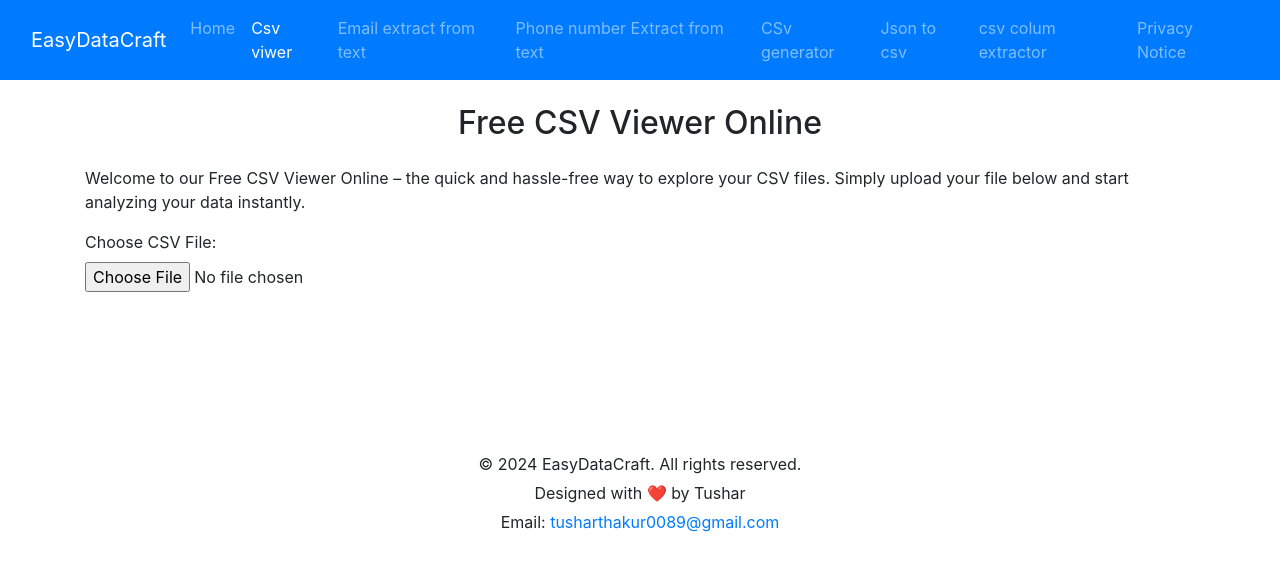
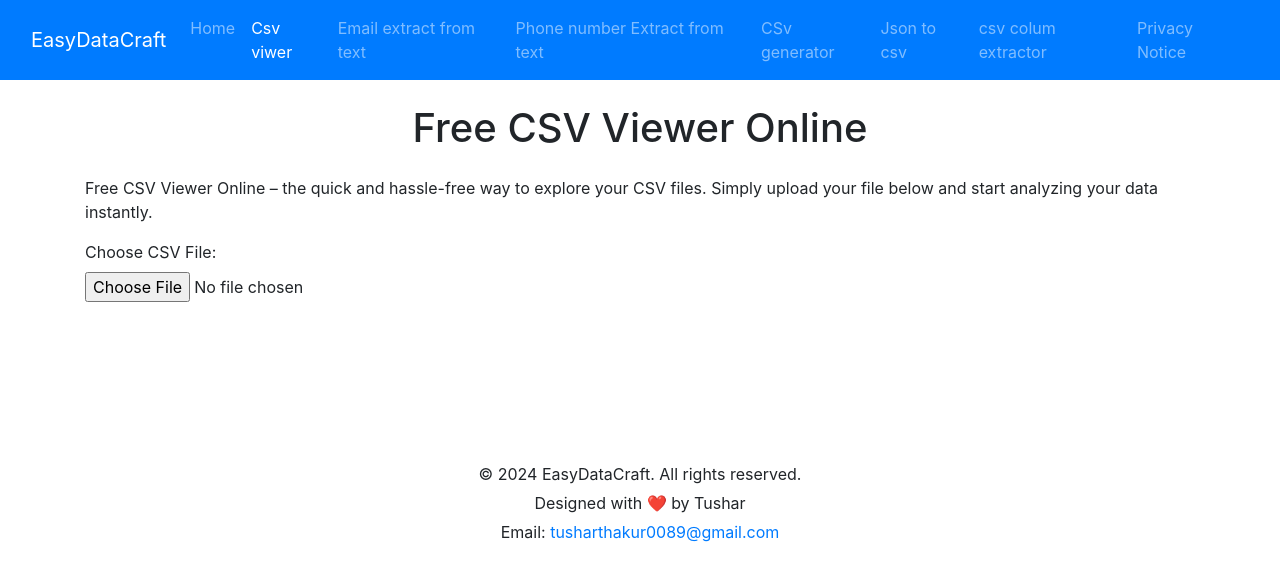
Before and after one commit to tushar-singh-varanasi/EasyDataCraft, a plain HTML site: page csv_viwer.html in a window 1280 px wide. Drawn offline with nearby package versions, Linux system fonts and the light colour scheme.

Commit message:
tag change

```diff
--- a/csv_viwer.html
+++ b/csv_viwer.html
@@ -62,8 +62,8 @@
 <!--  -->
     <div class="container mt-4">
         <div>
-            <h2 class="mb-4 text-center">Free CSV Viewer Online</h2>
-            <p>Welcome to our Free CSV Viewer Online – the quick and hassle-free way to explore your CSV files. Simply upload your file below and start analyzing your data instantly.</p>
+            <h1 class="mb-4 text-center">Free CSV Viewer Online</h1>
+            <p> Free CSV Viewer Online – the quick and hassle-free way to explore your CSV files. Simply upload your file below and start analyzing your data instantly.</p>
 
 
             <!-- Input to upload CSV file -->
```
